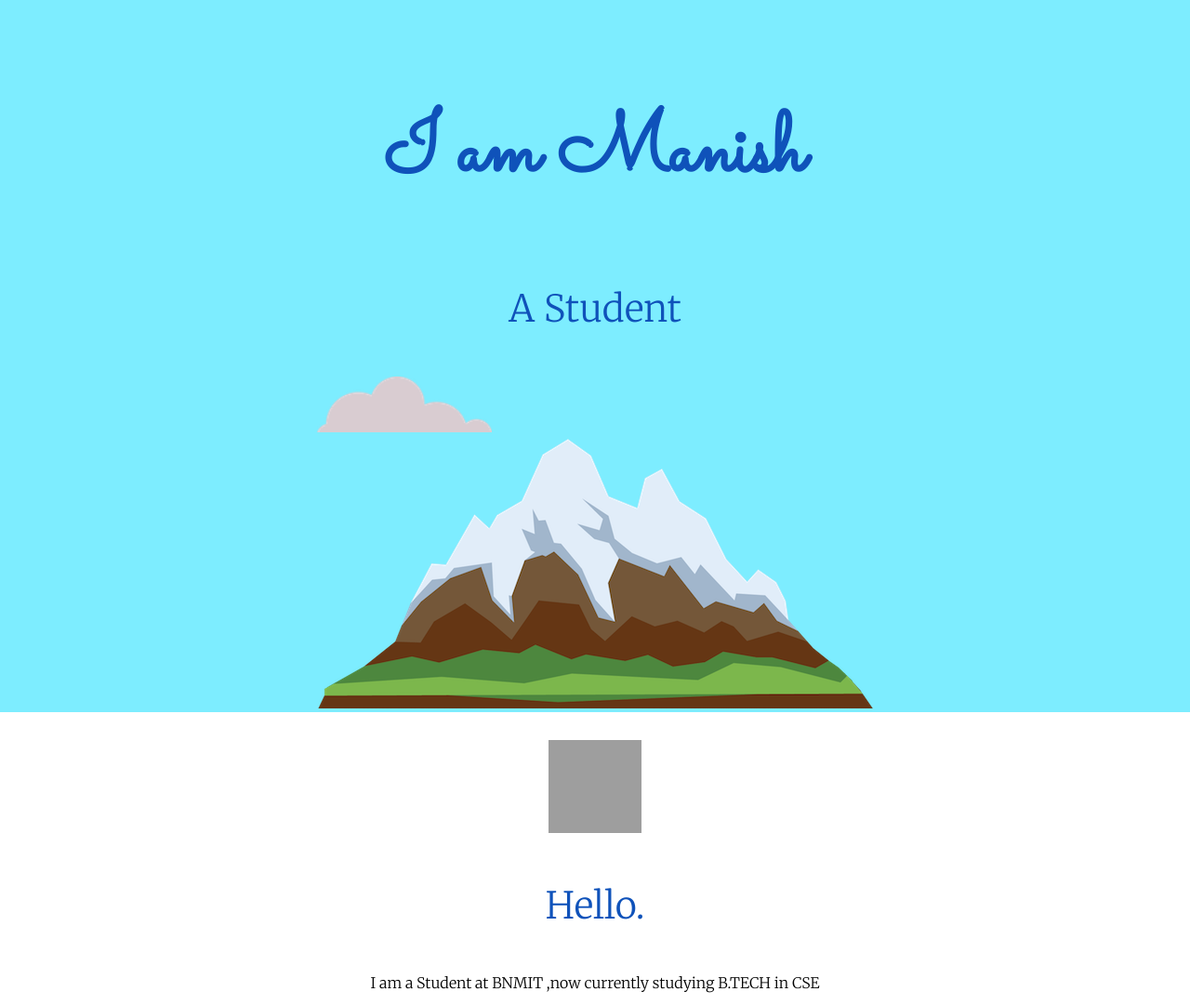
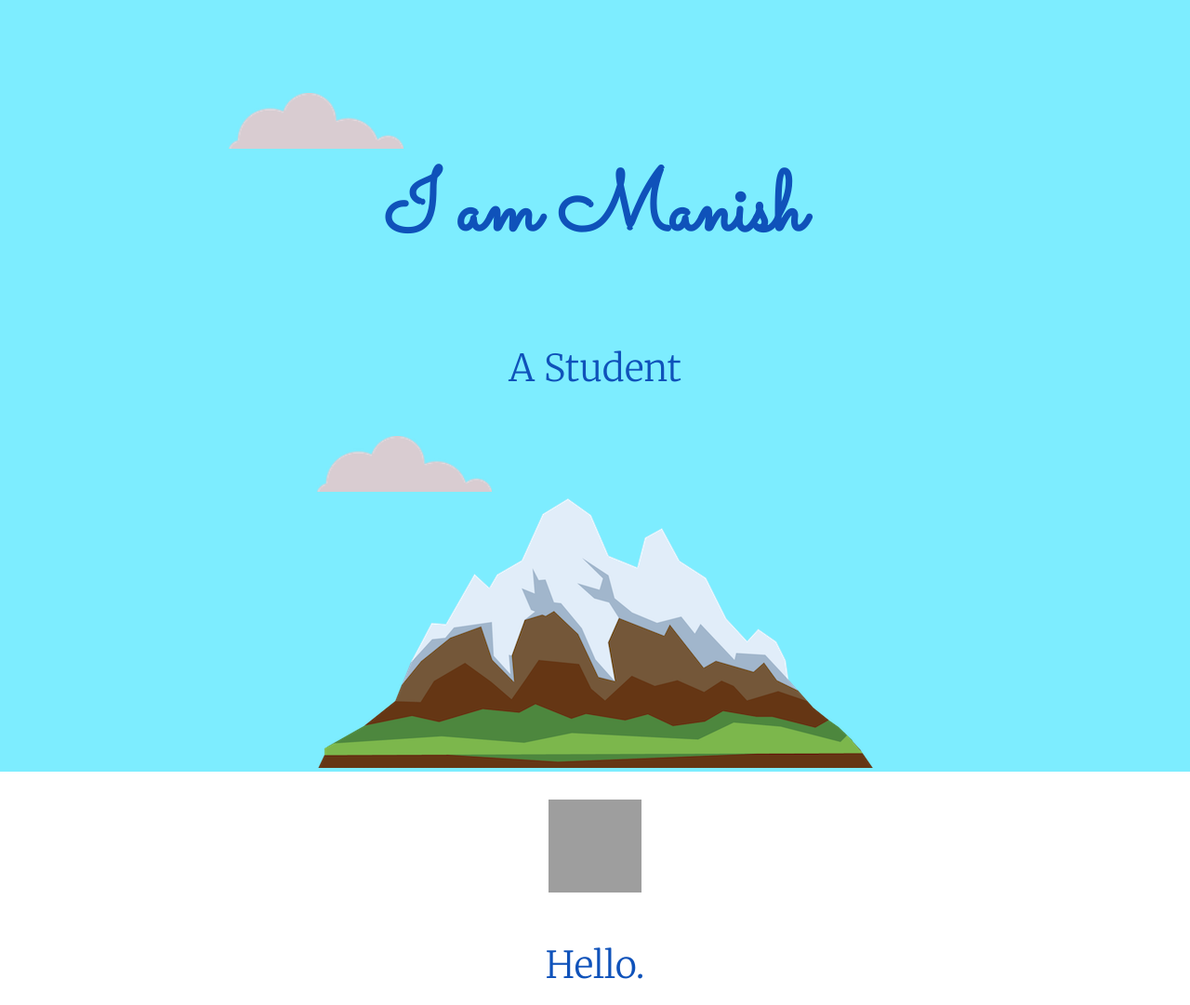
Before and after one commit to manishathreya/Personal_site, a plain HTML site: page index.html in a window 1280 px wide. Shown: the top 1081 px of the page at 93% size. Drawn offline with Linux system fonts and the light colour scheme; grey boxes are pictures that could not be loaded.

Commit message:
Update index.html

```diff
--- a/index.html
+++ b/index.html
@@ -13,6 +13,7 @@
 </head>
 <body>
     <div class="top-container">
+        <img class = "top_cloud" src="cloud.png" alt="">
         <h1>I am Manish</h1>
         <h2>A Student</h2>
         <img class = "bottom_cloud" src="cloud.png" alt="">
```
